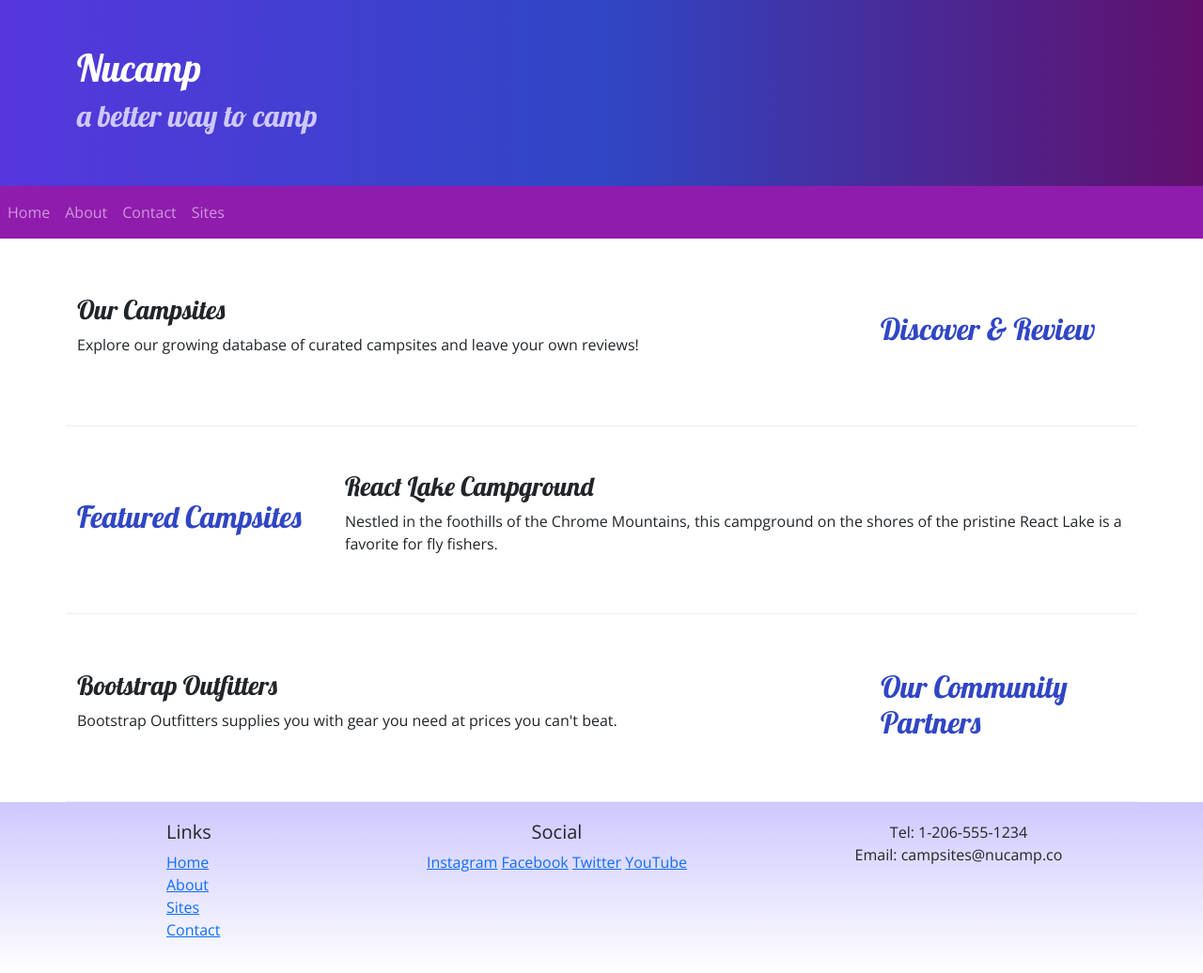
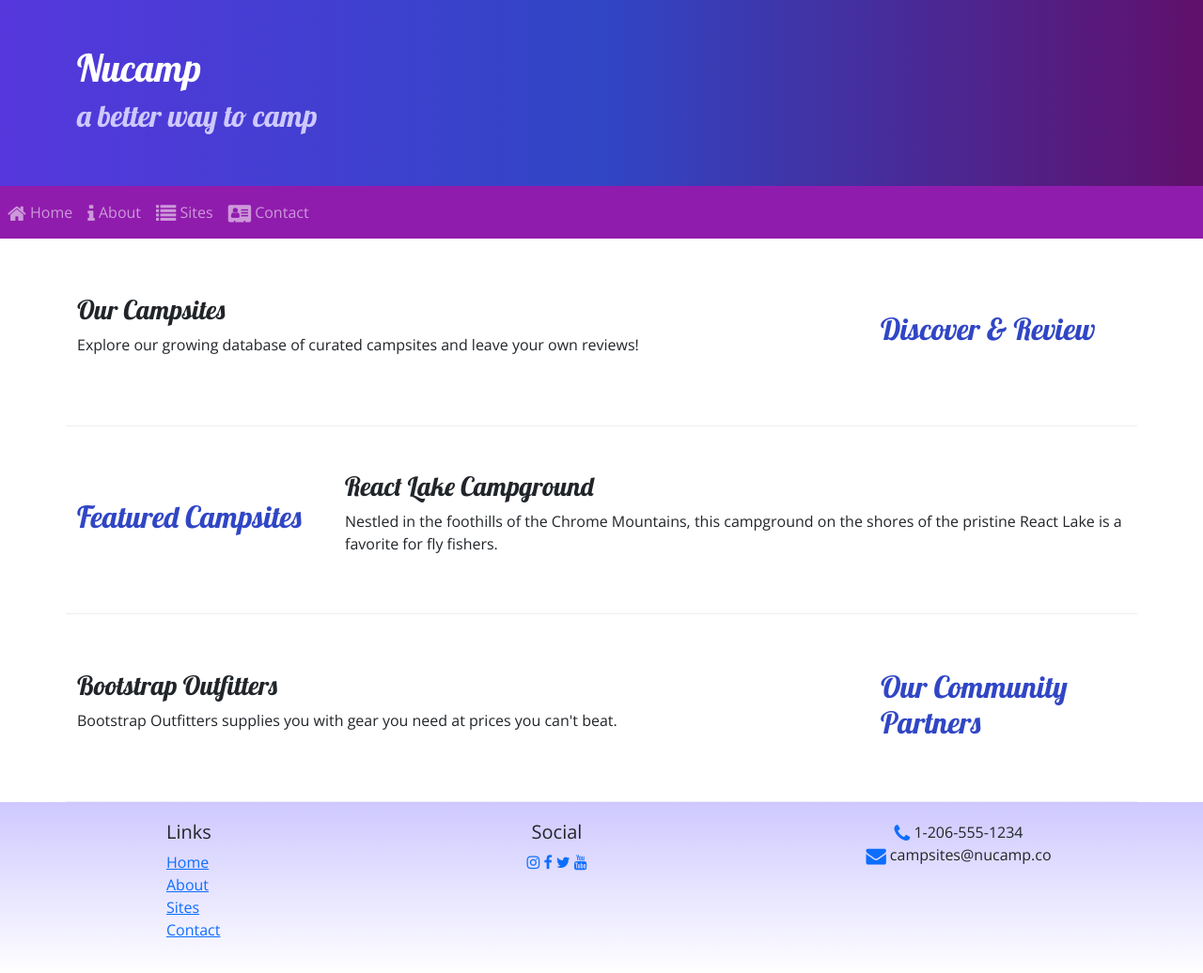
Before and after one commit to sharon-f-lewis/nu3campsite, a website: page index.html in a window 1280 px wide. Shown: the whole page at 94% size. Drawn offline with nearby package versions, Linux system fonts and the light colour scheme.

Commit message:
Icon Fonts

```diff
--- a/index.html
+++ b/index.html
@@ -10,6 +10,7 @@
 
   <!-- Additional CSS must be placed after Bootstrap CSS -->
   <!-- ask about preconnect statements in video that aren't mentioned or in text -->
+  <link rel="stylesheet" href="node_modules/font-awesome/css/font-awesome.min.css" />
   <link rel="stylesheet" href="https://fonts.googleapis.com/css?family=Lobster|Open+Sans" />
   <link rel="stylesheet" href="css/styles.css" />
 
@@ -35,10 +36,10 @@
     </button>
     <div class='collapse navbar-collapse' id='nucampNavbar'>
       <ul class='navbar-nav'>
-        <li class='navbar-item active'><a href='#' class='nav-link'>Home</a></li>
-        <li class='navbar-item'><a href='aboutus.html' class='nav-link'>About</a></li>
-        <li class='navbar-item'><a href='#' class='nav-link'>Contact</a></li>
-        <li class='navbar-item'><a href='#' class='nav-link'>Sites</a></li>
+        <li class='navbar-item active'><a href='#' class='nav-link'><i class='fa fa-home fa-lg'></i> Home</a></li>
+        <li class='navbar-item'><a href='aboutus.html' class='nav-link'><i class='fa fa-info fa-lg'></i> About</a></li>
+        <li class='navbar-item'><a href='#' class='nav-link'><i class='fa fa-list fa-lg'></i> Sites</a></li>
+        <li class='navbar-item'><a href='#' class='nav-link'><i class='fa fa-address-card fa-lg'></i> Contact</a></li>
       </ul>
     </div>
   </nav>
@@ -90,14 +91,14 @@
         </div> <!-- end col -->
         <div class='col-6 col-sm-5 text-center'>
           <h5>Social</h5>
-          <a href='http://instagram.com/'>Instagram</a>
-          <a href='http://facebook.com/'>Facebook</a>
-          <a href='http://twitter.com/'>Twitter</a>
-          <a href='http://youtube.com/'>YouTube</a>
+          <a href='http://instagram.com/'><i class='fa fa-instagram'></i></a>
+          <a href='http://facebook.com/'><i class='fa fa-facebook'></i></a>
+          <a href='http://twitter.com/'><i class='fa fa-twitter'></i></a>
+          <a href='http://youtube.com/'><i class='fa fa-youtube'></i></a>
         </div> <!-- end col -->
         <div class='col-sm-4 text-center'>
-          Tel: 1-206-555-1234<br />
-          Email: campsites@nucamp.co
+          <i class='fa fa-phone fa-lg text-primary'></i> 1-206-555-1234<br />
+          <i class='fa fa-envelope fa-lg text-primary'></i> campsites@nucamp.co
         </div> <!-- end col -->
       </div> <!-- end row -->
     </div> <!-- end container-->
--- a/package.json
+++ b/package.json
@@ -11,7 +11,8 @@
   "author": "Sharon Lewis",
   "license": "ISC",
   "dependencies": {
-    "bootstrap": "^5.2.3"
+    "bootstrap": "^5.2.3",
+    "font-awesome": "^4.7.0"
   },
   "devDependencies": {
     "lite-server": "^2.6.1"
```
Also changed, not shown: aboutus.html (+11 -11 lines), 1 other file.
